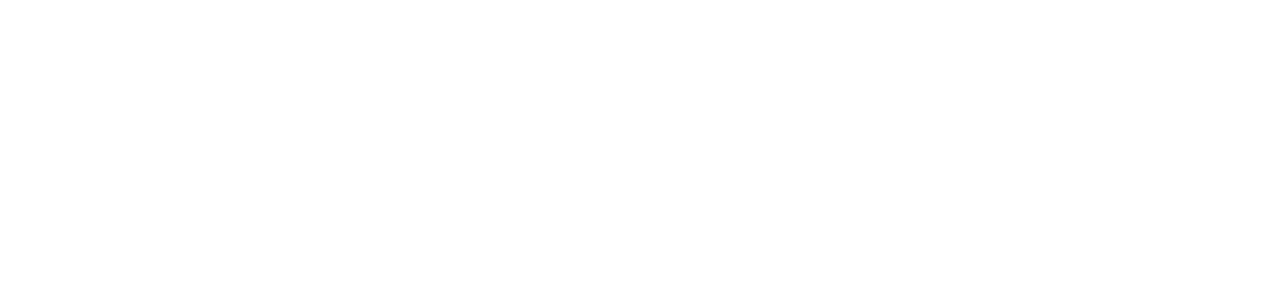
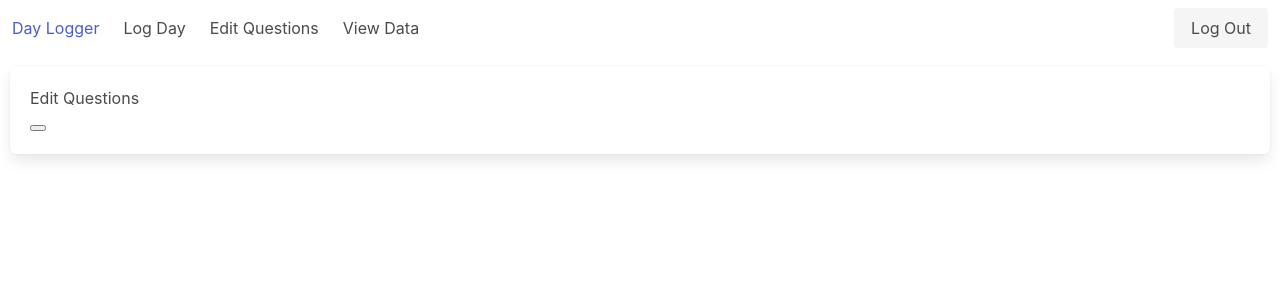
Before and after one commit to LDYWINNER/cse316-finalproject-front, a React (Create React App) app: page /editQuestions in a window 1280 px wide. Shown: the top 300 px of the page. Built offline with nearby package versions, Linux system fonts and the light colour scheme.

Commit message:
Navbar initial setting

```diff
--- a/src/App.js
+++ b/src/App.js
@@ -3,6 +3,7 @@
 import Dashboard from "./components/Dashboard";
 import Login from "./components/Login";
 import Navbar from "./components/Navbar";
+import EditQuestions from './components/EditQuestions';
 import Register from "./components/Register";
 
 function App() {
@@ -19,6 +20,10 @@
           <Navbar />
           <Dashboard />
         </Route>
+        <Route path="/editQuestions">
+          <Navbar />
+          <EditQuestions />
+        </Route>
       </Switch>
     </BrowserRouter>
   );
--- /dev/null
+++ b/src/components/EditQuestions.js
@@ -0,0 +1,30 @@
+import React from 'react';
+import axios from 'axios';
+import { useState } from 'react';
+
+
+
+const EditQuestions = () => {
+    return (
+        <div>
+            <div class="box" style={{margin: "10px"}}>
+                <h4>Edit Questions</h4>
+                <button></button>
+            </div>
+            <QuestionBox></QuestionBox>
+        </div>
+    )
+}
+
+function QuestionBox () {
+    let [modeList] = ["number", "boolean", "text", "multiple choice"];
+    let [mode, setMode] = useState("number");
+
+    return (
+        <div>
+
+        </div>
+    )
+}
+
+export default EditQuestions
--- a/src/components/Navbar.js
+++ b/src/components/Navbar.js
@@ -15,24 +15,24 @@
     }
 
     return (
-        <nav className="navbar is-light" role="navigation" aria-label="main navigation">
-            <div className="container">
-                <div className="navbar-brand">
-                    <a className="navbar-item" href="https://bulma.io">
-                        <img src="https://bulma.io/images/bulma-logo.png" width="112" height="28" alt="logo" />
+        <nav class="navbar" role="navigation" aria-label="main navigation">
+  <div class="navbar-brand">
+    <a class="navbar-item" href="/">
+        <h1>Day Logger</h1>
     </a>
 
-                    <a href="/" role="button" className="navbar-burger burger" aria-label="menu" aria-expanded="false" data-target="navbarBasicExample">
-                        <span aria-hidden="true"></span>
-                        <span aria-hidden="true"></span>
-                        <span aria-hidden="true"></span>
-                    </a>
   </div>
 
-                <div id="navbarBasicExample" className="navbar-menu">
-                    <div className="navbar-start">
-                        <a href="/" className="navbar-item">
-                            Home
+  <div id="navbarBasicExample" class="navbar-menu">
+    <div class="navbar-start">
+      <a class="navbar-item" href="/">
+        Log Day
+      </a>
+      <a class="navbar-item" href="/editQuestions">
+        Edit Questions
+      </a>
+      <a class="navbar-item" href="/dashboard">
+        View Data
       </a>
     </div>
 
@@ -46,9 +46,9 @@
     </div>
     </div>
   </div>
-            </div>
 </nav>
     )
 }
 
+
 export default Navbar;
```
Lines whose indentation alone changed are shown as unchanged.
